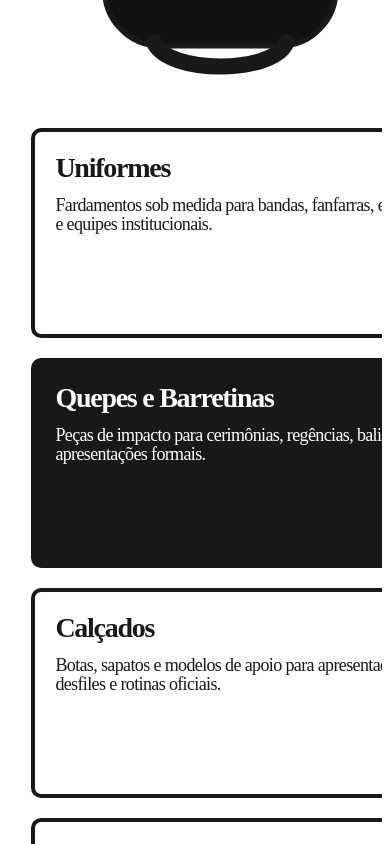
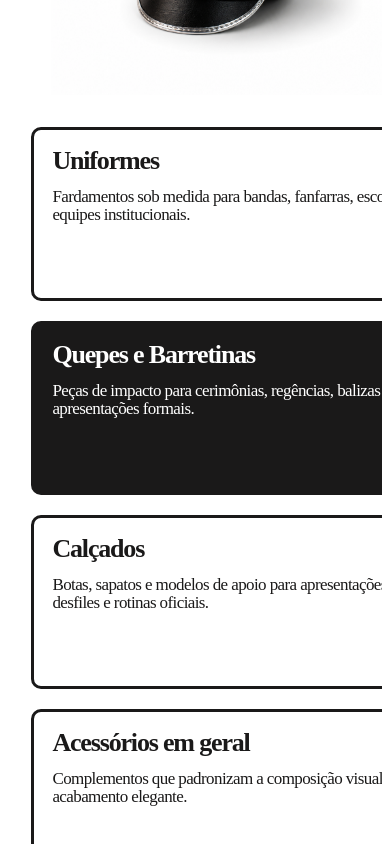
Before and after one commit to leobrasil777-lang/FeraProart-Website, a React (Vite) app: page / in a window 390 px wide. Shown: the part 1460-2304 px from the top of the page. Built offline with nearby package versions, Linux system fonts and the light colour scheme; the HTML template or start-up script is replaced by a standard one.

Commit message:
Ajusta cards de categorias da home

```diff
--- a/src/components/HomeServicesSection/HomeServicesSection.css
+++ b/src/components/HomeServicesSection/HomeServicesSection.css
@@ -43,22 +43,29 @@
   display: grid;
   position: relative;
   z-index: 2;
-  width: 586px;
-  gap: 36px;
-  margin-top: 64px;
+  width: 500px;
+  gap: 24px;
+  margin-top: 52px;
 }
 
 .service-category-card {
   display: flex;
-  width: 586px;
-  min-height: 186px;
+  width: 500px;
+  min-height: 144px;
   flex-direction: column;
   justify-content: flex-start;
-  border: 4px solid #1a1919;
+  border: 3px solid #1a1919;
   border-radius: 10px;
-  padding: 24px 25px 22px;
+  padding: 19px 21px 18px;
   background: #ffffff;
   color: #1a1919;
+  text-decoration: none;
+  transition: background-color 180ms ease, color 180ms ease, border-color 180ms ease;
+}
+
+.service-category-card:focus-visible {
+  outline: 3px solid #1a1919;
+  outline-offset: 4px;
 }
 
 .service-category-card--active {
@@ -67,17 +74,17 @@
 }
 
 .service-category-card h3 {
-  margin: 0 0 16px;
-  font-size: 35px;
+  margin: 0 0 12px;
+  font-size: 30px;
   font-weight: 700;
   letter-spacing: -0.045em;
   line-height: 0.99;
 }
 
 .service-category-card p {
-  max-width: 436px;
+  max-width: 390px;
   margin: 0;
-  font-size: 20px;
+  font-size: 17px;
   font-weight: 400;
   letter-spacing: -0.035em;
   line-height: 0.99;
@@ -87,7 +94,7 @@
   position: absolute;
   z-index: 1;
   top: 260px;
-  left: 587px;
+  left: 545px;
   width: 756px;
   height: 1134px;
   pointer-events: none;
@@ -119,16 +126,16 @@
 
   .home-services-section__cards,
   .service-category-card {
-    width: clamp(470px, 44.3vw, 586px);
+    width: clamp(410px, 37.8vw, 500px);
   }
 
   .service-category-card {
-    min-height: clamp(166px, 14.1vw, 186px);
+    min-height: clamp(132px, 10.9vw, 144px);
   }
 
   .home-services-section__visual {
     top: clamp(235px, 19.7vw, 260px);
-    left: clamp(500px, 44.4vw, 587px);
+    left: clamp(455px, 41.2vw, 545px);
     width: clamp(590px, 57.2vw, 756px);
     height: auto;
     aspect-ratio: 756 / 1134;
@@ -155,26 +162,26 @@
 
   .home-services-section__cards,
   .service-category-card {
-    width: clamp(390px, 54vw, 500px);
+    width: clamp(350px, 47vw, 430px);
   }
 
   .home-services-section__cards {
-    gap: 28px;
-    margin-top: 54px;
+    gap: 22px;
+    margin-top: 46px;
   }
 
   .service-category-card {
-    min-height: 164px;
-    padding: 22px;
+    min-height: 134px;
+    padding: 18px 19px;
   }
 
   .service-category-card h3 {
-    font-size: clamp(28px, 3.7vw, 32px);
+    font-size: clamp(25px, 3.1vw, 28px);
   }
 
   .service-category-card p {
     max-width: 360px;
-    font-size: clamp(17px, 2.2vw, 19px);
+    font-size: clamp(15px, 1.9vw, 17px);
   }
 
   .home-services-section__visual {
@@ -225,18 +232,18 @@
 
   .service-category-card {
     width: 100%;
-    min-height: 158px;
-    padding: 22px 20px;
+    min-height: 132px;
+    padding: 18px 18px;
   }
 
   .service-category-card h3 {
     margin-bottom: 14px;
-    font-size: clamp(25px, 7.4vw, 28px);
+    font-size: clamp(23px, 6.7vw, 26px);
   }
 
   .service-category-card p {
     max-width: 100%;
-    font-size: clamp(16px, 4.8vw, 18px);
+    font-size: clamp(15px, 4.4vw, 17px);
     line-height: 1.08;
   }
 }
--- a/src/components/HomeServicesSection/HomeServicesSection.tsx
+++ b/src/components/HomeServicesSection/HomeServicesSection.tsx
@@ -1,29 +1,61 @@
+import { useState } from 'react'
+import { Link } from 'react-router-dom'
 import './HomeServicesSection.css'
-import barretinaImage from '../../assets/images/barretina-services-placeholder.svg'
+import barretinaImage from '../../assets/images/home/services-barretina.png'
+import botaImage from '../../assets/images/home/services-bota.png'
 
-const serviceCategories = [
+type ServiceCategory = {
+  title: string
+  description: string
+  to: string
+  image: string
+}
+
+const DEFAULT_ACTIVE_CATEGORY = 'Quepes e Barretinas'
+
+const serviceCategories: ServiceCategory[] = [
   {
     title: 'Uniformes',
     description: 'Fardamentos sob medida para bandas, fanfarras, escolas e equipes institucionais.',
+    to: '/uniformes',
+    image: barretinaImage,
   },
   {
     title: 'Quepes e Barretinas',
     description: 'Peças de impacto para cerimônias, regências, balizas e apresentações formais.',
-    active: true,
+    to: '/barretinas-e-quepes',
+    image: barretinaImage,
   },
   {
     title: 'Calçados',
     description: 'Botas, sapatos e modelos de apoio para apresentações, desfiles e rotinas oficiais.',
+    to: '/calcados',
+    image: botaImage,
   },
   {
     title: 'Acessórios em geral',
     description: 'Complementos que padronizam a composição visual com acabamento elegante.',
+    to: '/acessorios',
+    image: botaImage,
   },
 ]
 
 function HomeServicesSection() {
+  const [activeCategory, setActiveCategory] = useState(DEFAULT_ACTIVE_CATEGORY)
+  const activeService =
+    serviceCategories.find((category) => category.title === activeCategory) ?? serviceCategories[1]
+
   return (
-    <section className="home-services-section" aria-labelledby="home-services-title">
+    <section
+      className="home-services-section"
+      aria-labelledby="home-services-title"
+      onMouseLeave={() => setActiveCategory(DEFAULT_ACTIVE_CATEGORY)}
+      onBlur={(event) => {
+        if (!event.currentTarget.contains(event.relatedTarget)) {
+          setActiveCategory(DEFAULT_ACTIVE_CATEGORY)
+        }
+      }}
+    >
       <div className="home-services-section__inner">
         <header className="home-services-section__header">
           <h2 id="home-services-title" className="home-services-section__title">
@@ -33,24 +65,32 @@ function HomeServicesSection() {
         </header>
 
         <div className="home-services-section__visual" aria-hidden="true">
-          <img src={barretinaImage} alt="" />
+          <img src={activeService.image} alt="" />
         </div>
 
         <div className="home-services-section__cards" aria-label="Categorias de produtos">
-          {serviceCategories.map((category) => (
-            <article
+          {serviceCategories.map((category) => {
+            const isActive = category.title === activeCategory
+
+            return (
+              <Link
                 className={[
                   'service-category-card',
-                category.active ? 'service-category-card--active' : '',
+                  isActive ? 'service-category-card--active' : '',
                 ]
                   .filter(Boolean)
                   .join(' ')}
+                to={category.to}
                 key={category.title}
+                onMouseEnter={() => setActiveCategory(category.title)}
+                onFocus={() => setActiveCategory(category.title)}
+                aria-current={isActive ? 'true' : undefined}
               >
                 <h3>{category.title}</h3>
                 <p>{category.description}</p>
-            </article>
-          ))}
+              </Link>
+            )
+          })}
         </div>
       </div>
     </section>
```
Lines whose indentation alone changed are shown as unchanged.
